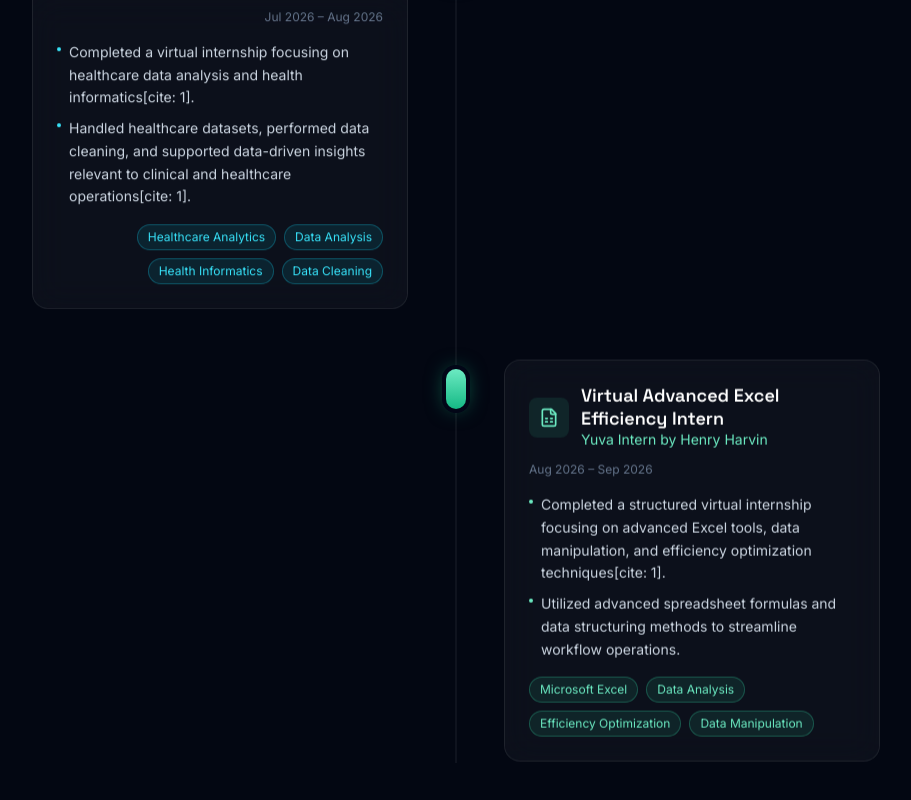
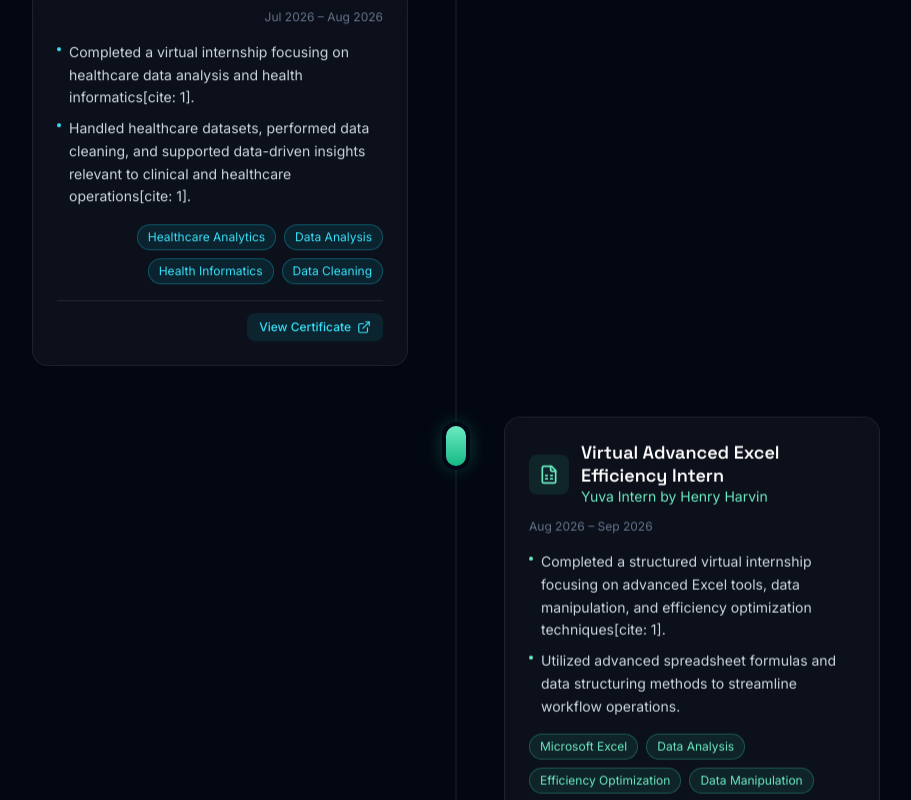
Before and after one commit to drbathrinath/drbathrinath-portfolio, a React (Vite) app: page / in a window 1280 px wide. Shown: the part 4471-5271 px from the top of the page, without its empty margins (184-1095 px from the left). Built offline with nearby package versions, Linux system fonts and the light colour scheme.

Commit message:
Add Yuva internships and certificate links as 3rd and 4th items

```diff
--- a/src/components/Experience.tsx
+++ b/src/components/Experience.tsx
@@ -1,6 +1,6 @@
 import { useRef } from 'react';
 import { motion, useScroll, useSpring, useTransform } from 'framer-motion';
-import { Building2, Stethoscope, BarChart3, FileSpreadsheet } from 'lucide-react';
+import { Building2, Stethoscope, BarChart3, FileSpreadsheet, ExternalLink } from 'lucide-react';
 
 const timeline = [
   {
@@ -41,6 +41,7 @@ const timeline = [
     ],
     tags: ['Healthcare Analytics', 'Data Analysis', 'Health Informatics', 'Data Cleaning'],
     color: 'teal' as const,
+    certUrl: '/Healthcare Intern.jpeg', // Public folder-kulla irukkura unoda certificate file name
   },
   {
     icon: <FileSpreadsheet className="w-5 h-5" />,
@@ -53,6 +54,7 @@ const timeline = [
     ],
     tags: ['Microsoft Excel', 'Data Analysis', 'Efficiency Optimization', 'Data Manipulation'],
     color: 'green' as const,
+    certUrl: '/Excel Intern.jpeg', // Public folder-kulla irukkura unoda certificate file name
   },
 ];
 
@@ -61,7 +63,6 @@ const colorMap = {
   green: { text: 'text-secondary-300', bg: 'bg-secondary-400/10', border: 'border-secondary-400/30', glow: 'shadow-[0_0_20px_rgba(21,185,133,0.5)]' },
 };
 
-// INNOVATION: Specific glow mapping for the hover blink effect
 const glowMap = {
   teal: {
     shadow: ["0px 0px 10px rgba(17,201,232,0.1)", "0px 0px 35px rgba(17,201,232,0.7)", "0px 0px 10px rgba(17,201,232,0.1)"],
@@ -136,7 +137,6 @@ export default function Experience() {
                         delay: i * 0.2
                       }}
                     >
-                      {/* Interactive Hover Card with Blinking Effect */}
                       <motion.div
                         whileHover={{
                           scale: 1.02,
@@ -164,6 +164,7 @@ export default function Experience() {
                             </li>
                           ))}
                         </ul>
+
                         <div className={`flex flex-wrap gap-2 mt-4 ${isLeft ? 'sm:justify-end' : 'justify-start'}`}>
                           {item.tags.map((tag) => (
                             <span
@@ -174,6 +175,19 @@ export default function Experience() {
                             </span>
                           ))}
                         </div>
+
+                        {'certUrl' in item && item.certUrl && (
+                          <div className={`mt-4 pt-3 border-t border-white/10 flex ${isLeft ? 'sm:justify-end' : 'justify-start'}`}>
+                            <a
+                              href={item.certUrl}
+                              target="_blank"
+                              rel="noopener noreferrer"
+                              className={`inline-flex items-center gap-1.5 text-xs font-medium px-3 py-1.5 rounded-lg ${colors.bg} ${colors.text} hover:opacity-80 transition-opacity`}
+                            >
+                              View Certificate <ExternalLink className="w-3.5 h-3.5" />
+                            </a>
+                          </div>
+                        )}
                       </motion.div>
                     </motion.div>
                   </div>
```
Also changed, not shown: public/Excel Intern.jpeg (added), public/Healthcare Intern.jpeg (added).
